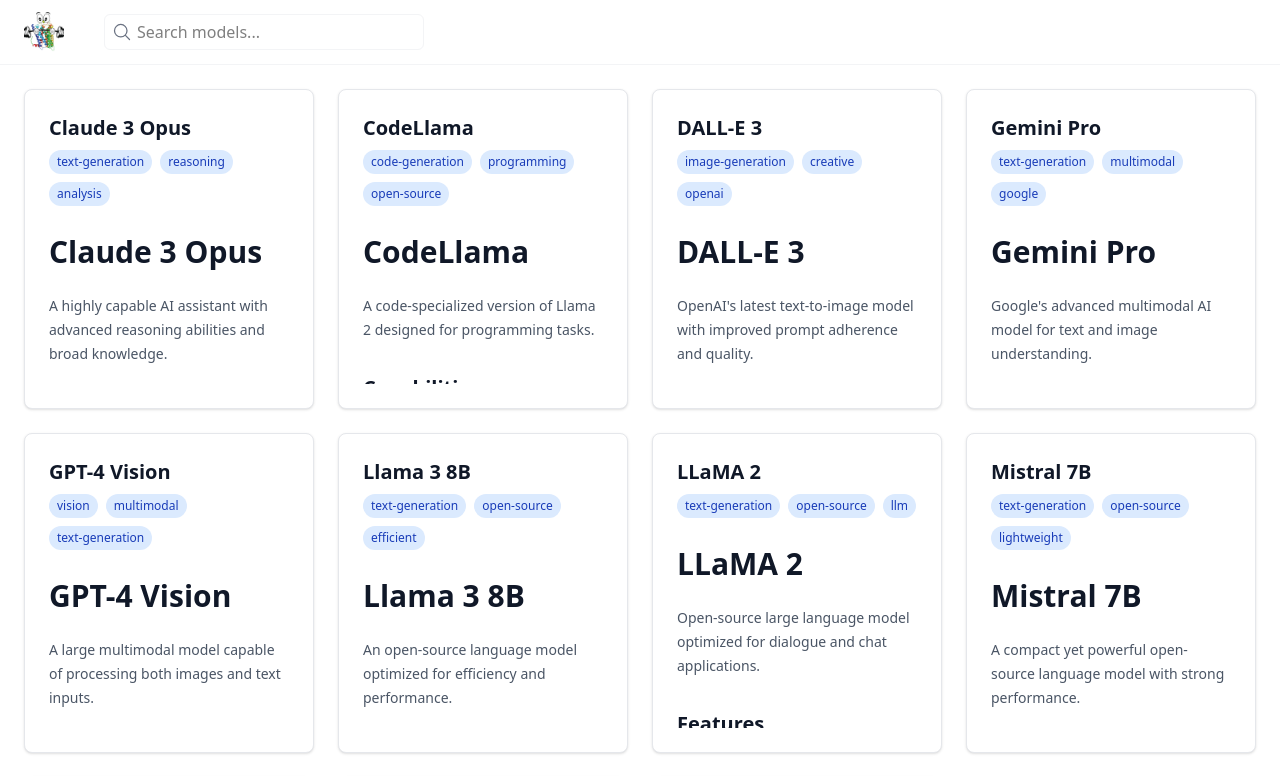
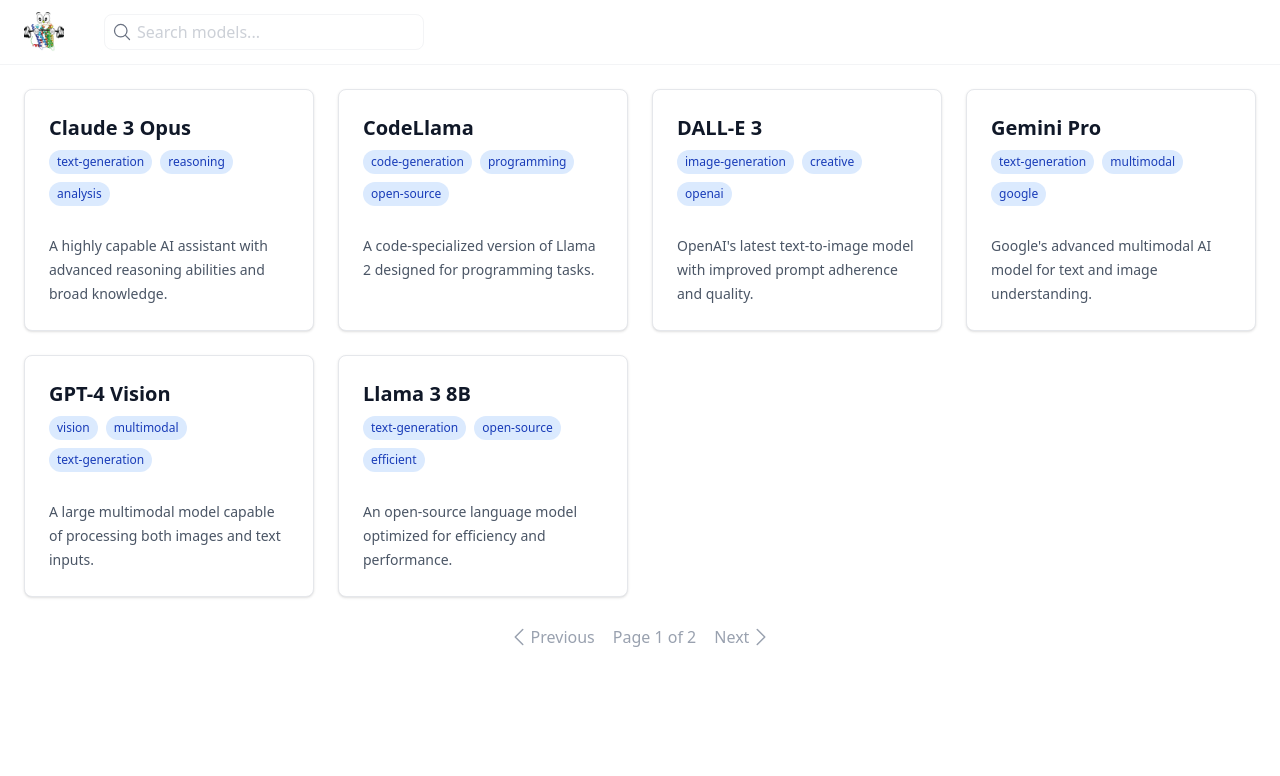
Before and after one commit to tintinrevient/model-cards, a SvelteKit app: page / in a window 1280 px wide. Shown: the top 776 px of the page. Built offline with nearby package versions, Linux system fonts and the light colour scheme.

Commit message:
Add pagination and search

```diff
--- a/package.json
+++ b/package.json
@@ -13,7 +13,6 @@
 		"publish": "gh-pages -d build -t"
 	},
 	"devDependencies": {
-		"@sveltejs/adapter-auto": "^6.1.0",
 		"@sveltejs/adapter-static": "^3.0.10",
 		"@sveltejs/kit": "^2.43.2",
 		"@sveltejs/vite-plugin-svelte": "^6.2.0",
--- a/src/lib/parseMarkdown.js
+++ b/src/lib/parseMarkdown.js
@@ -1,12 +1,17 @@
 export function parseMarkdown(content) {
   const frontmatterRegex = /^---\n([\s\S]*?)\n---\n([\s\S]*)$/;
-  const match = content.match(frontmatterRegex);
+  const contentMatch = content.match(frontmatterRegex);
 
-  if (!match) return null;
+  if (!contentMatch) return null;
 
   const frontmatter = {};
-  const yamlContent = match[1];
-  const markdownContent = match[2];
+  const yamlContent = contentMatch[1];
+  const markdownContent = contentMatch[2];
+
+  const firstParagraphRegex = /^(?:#+[^\n]*\n+|\s)*(.*?)(?=\n\n|$)/s;
+  const firstParagraphMatch = markdownContent.match(firstParagraphRegex)
+
+  const firstParagraph = firstParagraphMatch[1]
 
   yamlContent.split('\n').forEach(line => {
     const [key, ...valueParts] = line.split(':');
@@ -19,5 +24,7 @@
     }
   });
 
-  return { frontmatter, content: markdownContent };
+
+
+  return { frontmatter, overview: firstParagraph, content: markdownContent };
 }
--- a/src/routes/+page.svelte
+++ b/src/routes/+page.svelte
@@ -4,9 +4,27 @@
   import { goto } from '$app/navigation';
   import { base } from '$app/paths';
 
+  let currentPage = 1;
+  let modelsPerPage = 6;
+  let searchQuery = '';
+
   export let data;
   $: models = data.models;
-  $: num_models = models.length
+  $: filteredModels = searchQuery
+    ? models.filter((model) =>
+        model.frontmatter.name.toLowerCase().includes(searchQuery.toLowerCase())
+      )
+    : models;
+  $: paginatedModels = filteredModels.slice(
+    (currentPage - 1) * modelsPerPage,
+    currentPage * modelsPerPage
+  );
+  $: totalPages = Math.ceil(filteredModels.length / modelsPerPage);
+
+  // Reset to page 1 when search query changes
+  $: if (searchQuery) {
+    currentPage = 1;
+  }
 
   function navigateToModel(slug) {
     goto(`${base}/${slug}`);
@@ -24,15 +42,15 @@
           <path stroke-linecap="round" stroke-linejoin="round" d="m21 21-5.197-5.197m0 0A7.5 7.5 0 1 0 5.196 5.196a7.5 7.5 0 0 0 10.607 10.607Z" />
         </svg>
       </div>
-      <input class="px-8 rounded-md border border-gray-100 h-9 w-80 focus:shadow-xl focus:outline-none focus:ring-1 focus:ring-gray-100 focus:border-gray-100" type="text" placeholder="Search models...">
+      <input bind:value={searchQuery} class="text-base px-8 text-gray-400 rounded-lg border border-gray-100 h-9 w-80 focus:shadow-xl focus:outline-none focus:ring-1 focus:ring-gray-100 focus:border-gray-100" type="text" placeholder="Search models...">
     </div>
   </div>
 </header>
 
-<main class="grid grid-cols-1 md:grid-cols-2 lg:grid-cols-3 xl:grid-cols-4 gap-6 p-6 max-w-7xl mx-auto">
-  {#each models as model}
+<main class="grid grid-cols-1 md:grid-cols-2 lg:grid-cols-3 xl:grid-cols-4 gap-6 p-6 max-w-7xl mx-auto auto-rows-fr">
+  {#each paginatedModels as model}
     <div
-      class="bg-white border border-gray-200 rounded-lg shadow-sm hover:shadow-md transition-shadow p-6 h-80 flex flex-col cursor-pointer"
+      class="bg-white border border-gray-200 rounded-lg shadow-sm hover:shadow-md transition-shadow p-6 flex flex-col cursor-pointer"
       on:click={() => navigateToModel(model.slug)}
       on:keydown={(e) => e.key === 'Enter' && navigateToModel(model.slug)}
       role="button"
@@ -48,11 +66,41 @@
           </div>
         {/if}
       </div>
-      <div class="prose prose-sm text-gray-600 overflow-hidden">
-        <div class="line-clamp-6">
-          {@html marked(model.content)}
-        </div>
+      <div class="prose prose-sm text-gray-600 overflow-hidden flex-grow">
+        {@html marked(model.overview)}
       </div>
     </div>
   {/each}
 </main>
+
+<nav>
+  <ul class="flex justify-center items-center space-x-2 text-gray-700 text-base max-w-7xl mx-auto">
+    <li>
+      <a
+        href="#"
+        on:click|preventDefault={() => currentPage--}
+        class="flex items-center rounded-lg px-2.5 py-1 hover:bg-gray-50 text-gray-400 hover:text-gray-700 {currentPage === 1 ? 'pointer-events-none cursor-default' : ''}"
+      >
+        <svg xmlns="http://www.w3.org/2000/svg" fill="none" viewBox="0 0 24 24" stroke-width="1.5" stroke="currentColor" class="size-6">
+          <path stroke-linecap="round" stroke-linejoin="round" d="M15.75 19.5 8.25 12l7.5-7.5" />
+        </svg>
+        Previous
+      </a>
+    </li>
+    <li>
+      <span class="text-gray-400">Page {currentPage} of {totalPages}</span>
+    </li>
+    <li>
+      <a
+        href="#"
+        on:click|preventDefault={() => currentPage++}
+        class="flex items-center rounded-lg px-2.5 py-1 hover:bg-gray-50 text-gray-400 hover:text-gray-700 {currentPage === totalPages ? 'pointer-events-none cursor-default' : ''}"
+      >
+        Next
+        <svg xmlns="http://www.w3.org/2000/svg" fill="none" viewBox="0 0 24 24" stroke-width="1.5" stroke="currentColor" class="size-6">
+          <path stroke-linecap="round" stroke-linejoin="round" d="m8.25 4.5 7.5 7.5-7.5 7.5" />
+        </svg>
+      </a>
+    </li>
+  </ul>
+</nav>
```
Also changed, not shown: 1 other file (tests, documents, lock files or other folders).
